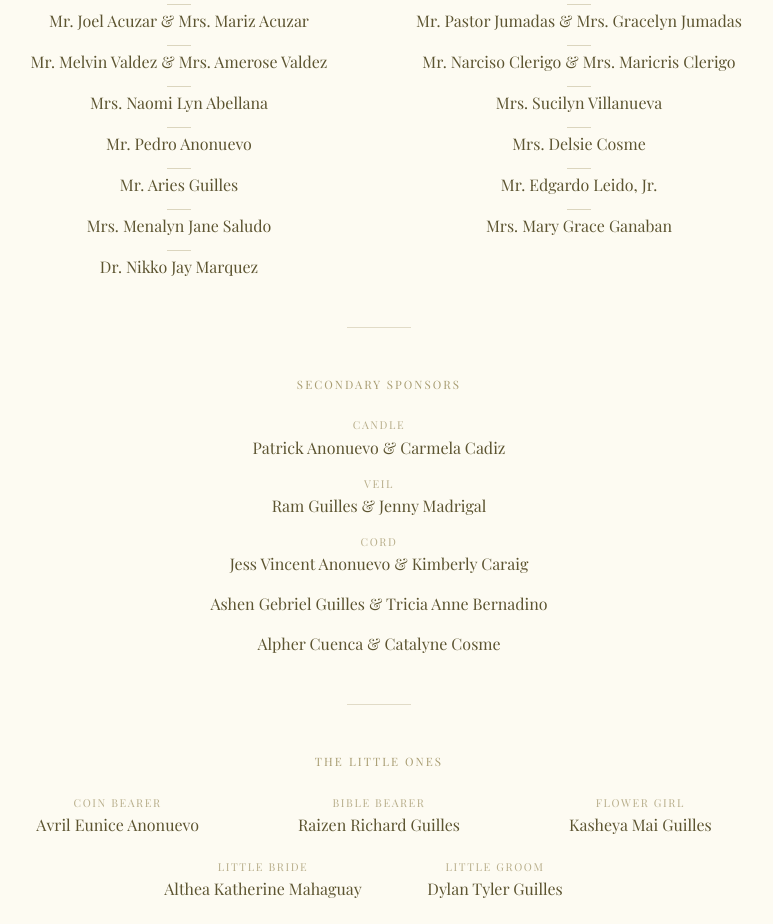
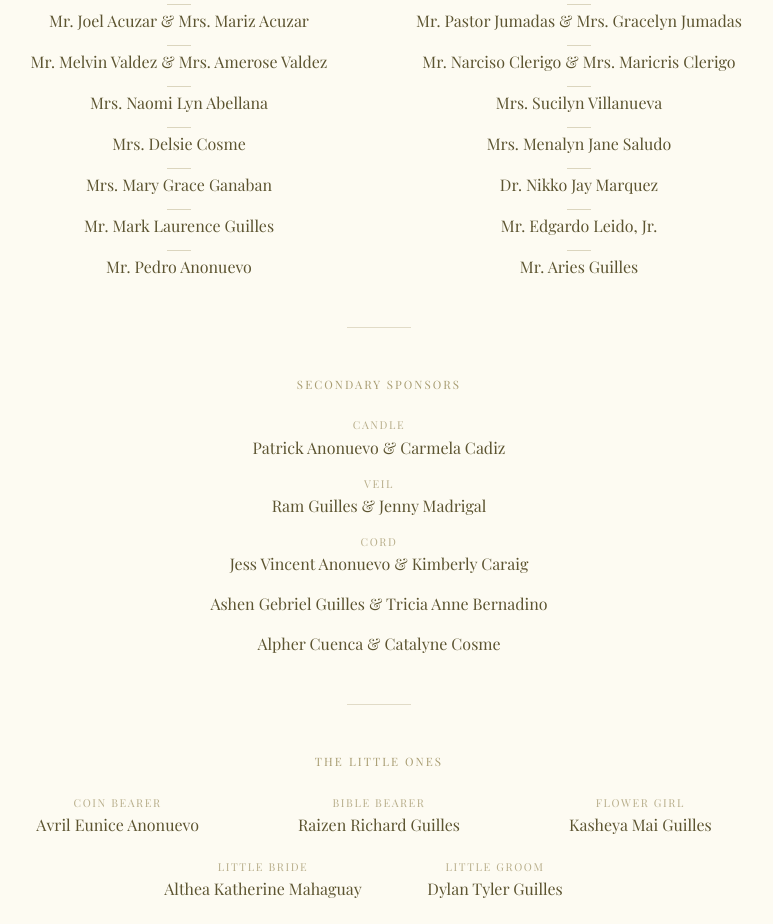
Before and after one commit to theharoldroyce/hkwedding, a Next.js app: page /main in a window 1280 px wide. Shown: the part 7140-8064 px from the top of the page, without its empty margins (261-1034 px from the left). Built offline with nearby package versions, Linux system fonts and the light colour scheme; no server answers; the database is empty.

Commit message:
14072026 update

```diff
--- a/components/wedding-main.tsx
+++ b/components/wedding-main.tsx
@@ -577,16 +577,17 @@ const PRINCIPAL_SPONSORS = [
   "Mr. Narciso Clerigo  &  Mrs. Maricris Clerigo",
   "Mrs. Naomi Lyn Abellana",
   "Mrs. Sucilyn Villanueva",
-  "Mr. Pedro Anonuevo",
   "Mrs. Delsie Cosme",
-  "Mr. Aries Guilles",
-  "Mr. Edgardo Leido, Jr.",
   "Mrs. Menalyn Jane Saludo",
   "Mrs. Mary Grace Ganaban",
   "Dr. Nikko Jay Marquez",
+  "Mr. Mark Laurence Guilles",
+  "Mr. Edgardo Leido, Jr.",
+  "Mr. Pedro Anonuevo",
+  "Mr. Aries Guilles",
+];
 
 
-];
 
 const SECONDARY_SPONSORS = [
   { role: "Candle", names: "Patrick Anonuevo  &  Carmela Cadiz" },
```
